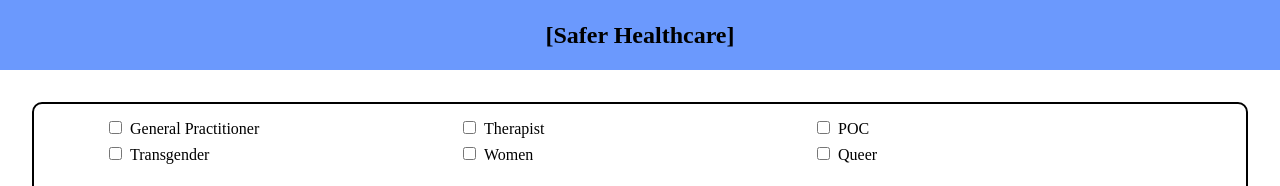
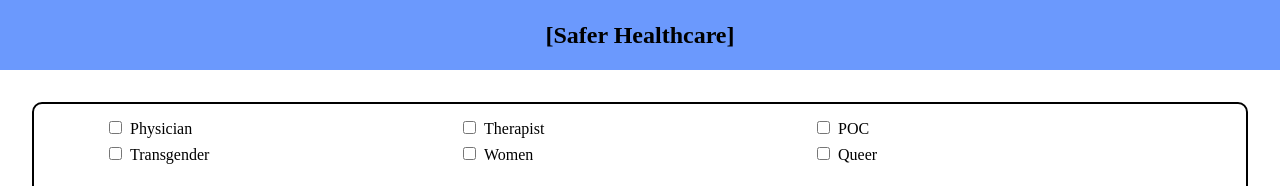
Before and after one commit to AwrenNuit/safer-care-coop, a React (Create React App) app: page / in a window 1280 px wide. Shown: the top 186 px of the page. Built offline with nearby package versions, Linux system fonts and the light colour scheme; no server answers; the database is empty.

Commit message:
updated language

```diff
--- a/src/components/Searchbar/Searchbar.js
+++ b/src/components/Searchbar/Searchbar.js
@@ -9,7 +9,7 @@ export default function Searchbar() {
   const { state, dispatch } = useContext(Context);
   const [selectedFilters, setSelectedFilters] = useState([]);
   const [checkboxes, setCheckboxes] = useState([
-    "General Practitioner",
+    "Physician",
     "Therapist",
     "POC",
     "Transgender",
```
